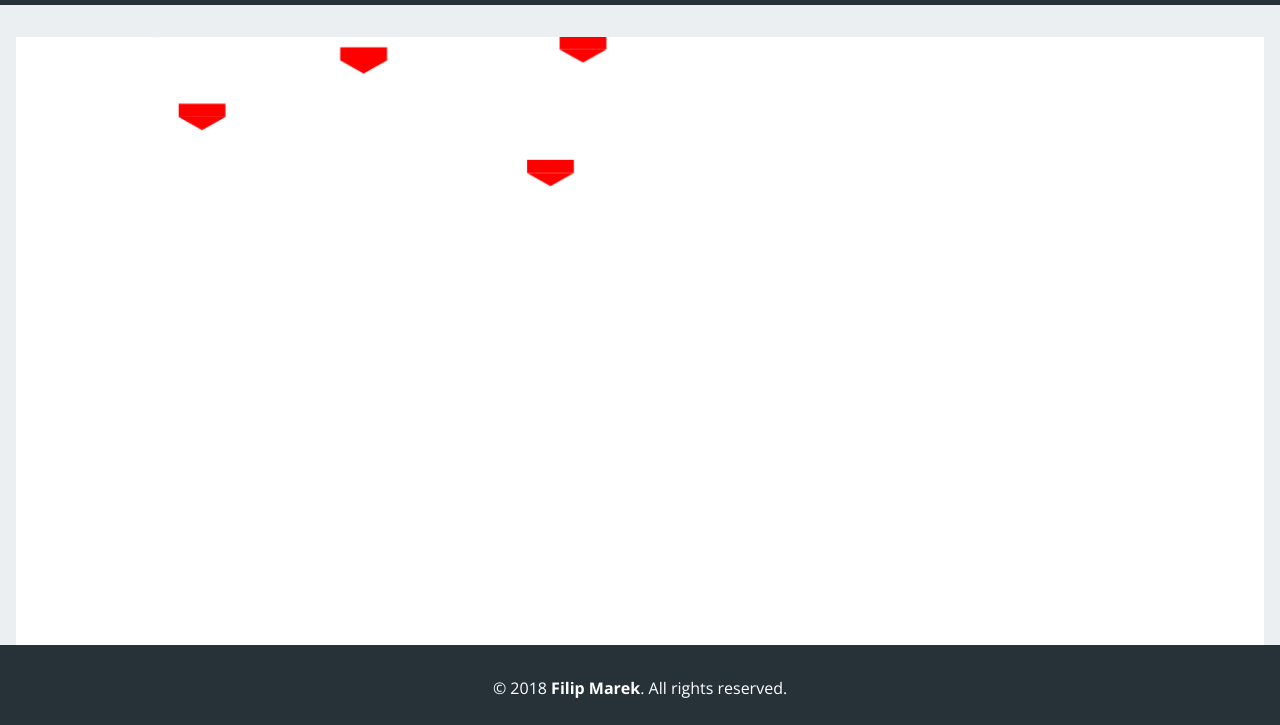
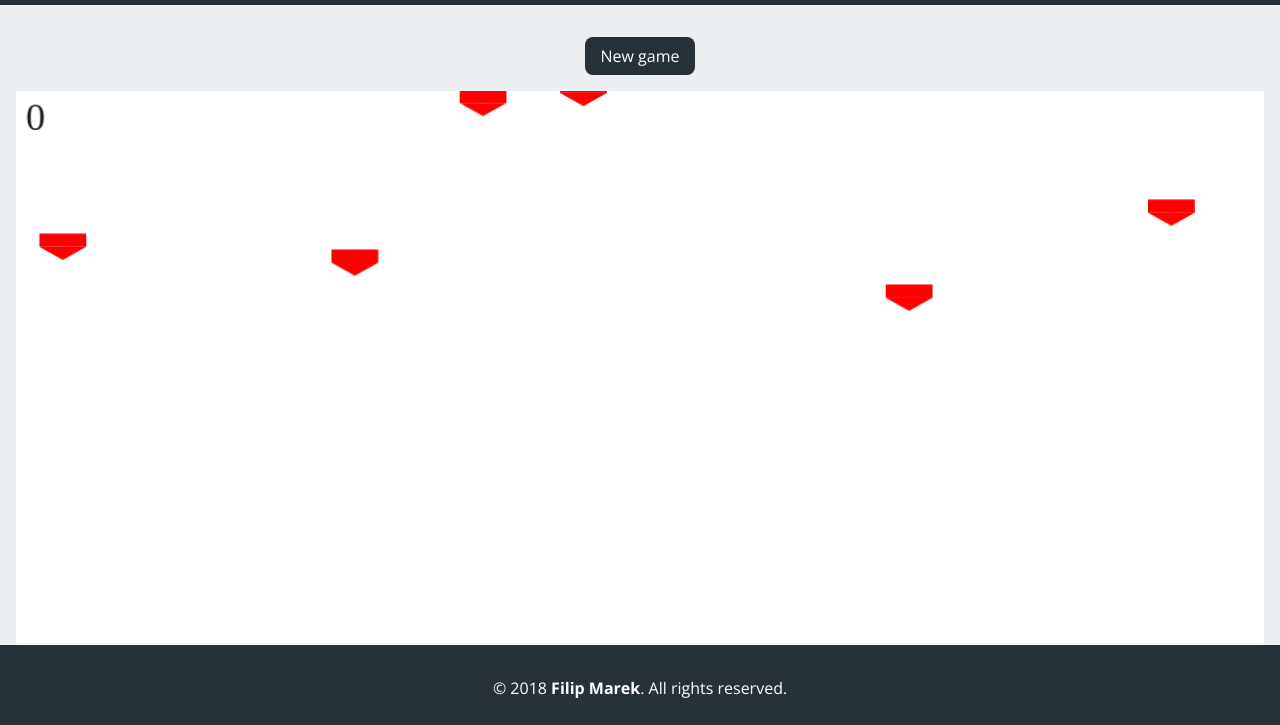
Before and after one commit to filip-ksu/cis580-space-invaders, a plain HTML site: page index.html in a window 1280 px wide. Shown: the part 75-800 px from the top of the page. Drawn offline with nearby package versions, Linux system fonts and the light colour scheme.

Commit message:
Working game

```diff
--- a/Enemy.js
+++ b/Enemy.js
@@ -5,6 +5,10 @@ class Enemy {
         this.width = width;
         this.height = height;
         this.colour = colour;
+        this.dx = Math.round(Math.random() * 6 - 3);
+        this.dy = 1;
+        this.tick = 0;
+        this.maxTick = Math.round(Math.random() * 2 + 1);
     }
 
     drawSelf(ctx) {
@@ -18,16 +22,27 @@ class Enemy {
         ctx.fill();
     }
 
-    updatePosition(CANVAS_WIDTH) {
-        let dx = Math.round(Math.random() * 2 - 1);
-        let dy = Math.round(Math.random());
-        this.x += dx;
-        this.y += dy;
+    updatePosition(CANVAS_WIDTH, CANVAS_HEIGHT, endGameCallback) {
+        this.tick++
+        this.x += this.dx;
+        if (this.tick === this.maxTick) {
+            this.y += this.dy;
+            this.tick = 0;
+        }
         if (this.x + this.width >= CANVAS_WIDTH) {
             this.x = CANVAS_WIDTH - this.width;
+            this.dx *= -1;
         }
         if (this.x < 0) {
             this.x = 0;
+            this.dx *= -1;
+        }
+        if (this.y > CANVAS_HEIGHT - this.height) {
+            endGameCallback();
         }
     }
+
+    isHitBy(object) {
+        return (this.y + this.height >= 0 && object.y <= this.y + this.height && object.x <= this.x + this.width && object.x + object.width >= this.x);
+    }
 }
--- a/Player.js
+++ b/Player.js
@@ -32,4 +32,8 @@ class Player {
             this.x = 0;
         }
     }
+
+    isHitBy(object) {
+        return (object.y + object.height >= this.y && object.x <= this.x + this.width && object.x + object.width >= this.x);
+    }
 }
--- /dev/null
+++ b/Projectile.js
@@ -0,0 +1,34 @@
+class Projectile {
+    constructor(x, y, width, height, dy, colour, CANVAS_WIDTH, CANVAS_HEIGHT) {
+        this.x = x;
+        this.y = y;
+        this.width = width;
+        this.height = height;
+        this.colour = colour;
+        this.dy = dy * 3;
+    }
+
+    drawSelf(ctx) {
+        ctx.fillStyle = this.colour;
+        if (this.dy > 0) {
+            ctx.fillRect(this.x, this.y, this.width, this.height / 2);
+            ctx.beginPath();
+            ctx.moveTo(this.x, this.y + this.height / 2);
+            ctx.lineTo(this.x + this.width / 2, this.y + this.height);
+            ctx.lineTo(this.x + this.width, this.y + this.height / 2);
+            ctx.closePath();
+        } else {
+            ctx.beginPath();
+            ctx.moveTo(this.x, this.y + this.height / 2);
+            ctx.lineTo(this.x + this.width / 2, this.y);
+            ctx.lineTo(this.x + this.width, this.y + this.height / 2);
+            ctx.closePath();
+            ctx.fillRect(this.x, this.y + this.height / 2, this.width, this.height / 2);
+        }
+        ctx.fill();
+    }
+
+    updatePosition() {
+        this.y += this.dy;
+    }
+}
--- a/index.html
+++ b/index.html
@@ -21,6 +21,9 @@
 
 <div id="content">
   <div class="content-container">
+    <div id="menu">
+      <button id="btn-new-game">New game</button>
+    </div>
   </div>
 </div>
 
@@ -32,6 +35,7 @@
 
 <script type="application/javascript" src="Player.js" defer="defer"></script>
 <script type="application/javascript" src="Enemy.js" defer="defer"></script>
+<script type="application/javascript" src="Projectile.js" defer="defer"></script>
 <script type="application/javascript" src="space-invaders.js" defer="defer"></script>
 
 </body>
--- a/main.css
+++ b/main.css
@@ -1,8 +1,6 @@
 :root {
     --bg-dark: #263238;
     --bg-light: #eceff1;
-    --bg-board: #bcaaa4;
-    --bg-hole: #795548;
     --text-light: #ffffff;
     --text-dark: rgba(0, 0, 0, 0.87);
 
@@ -64,6 +62,18 @@ header p {
     text-align: center;
 }
 
+#btn-new-game {
+    font: inherit;
+    box-sizing: content-box;
+    cursor: pointer;
+    background-color: var(--bg-dark);
+    color: var(--text-light);
+    font-size: 1em;
+    padding: 0.5em 1em;
+    border: none;
+    border-radius: 0.5em;
+}
+
 #game-info {
     display: none;
     text-align: center;
--- a/space-invaders.js
+++ b/space-invaders.js
@@ -5,7 +5,9 @@ const PLAYER_COLOUR = '#00ff00';
 const PLAYER_WIDTH = 48;
 const PLAYER_HEIGHT = 27;
 const ENEMY_COLOUR = '#ff0000';
-const BULLET_COLOUR = '#000000';
+const PROJECTILE_WIDTH = 4;
+const PROJECTILE_HEIGHT = 12;
+const PROJECTILE_COLOUR = '#000000';
 
 const canvas = document.createElement('canvas');
 const canvasCtx = canvas.getContext('2d');
@@ -19,8 +21,10 @@ const bufferCtx = buffer.getContext('2d');
 buffer.width = CANVAS_WIDTH;
 buffer.height = CANVAS_HEIGHT;
 
-console.log(CANVAS_WIDTH);
-console.log(CANVAS_HEIGHT);
+let playerAlive = true;
+let lastUpdate = null;
+let kills = 0;
+let tick = 0;
 
 let currentInput = {
     space: false,
@@ -33,36 +37,98 @@ let previousInput = {
 }
 
 let player = new Player((CANVAS_WIDTH - PLAYER_WIDTH) / 2, CANVAS_HEIGHT - PLAYER_HEIGHT, PLAYER_WIDTH, PLAYER_HEIGHT, PLAYER_COLOUR);
-let enemies = generateEnemies();
+let enemies = []
+let playerProjectiles = [];
+let enemiesProjectiles = [];
 
-function generateEnemies() {
-    let enemies = [];
+function generateEnemies(array) {
     for (let i = 0; i < 20; i++) {
-        enemies.push(new Enemy(PLAYER_WIDTH, PLAYER_HEIGHT, ENEMY_COLOUR, CANVAS_WIDTH, CANVAS_HEIGHT));
+        array.push(new Enemy(PLAYER_WIDTH, PLAYER_HEIGHT, ENEMY_COLOUR, CANVAS_WIDTH, CANVAS_HEIGHT));
     }
-    return enemies;
 }
 
-function gameLoop() {
-    updateWorld();
-    render(bufferCtx);
-    canvasCtx.clearRect(0, 0, CANVAS_WIDTH, CANVAS_HEIGHT);
-    canvasCtx.drawImage(buffer, 0, 0);
-    window.requestAnimationFrame(gameLoop);
+function gameLoop(timestamp) {
+    if (playerAlive) {
+        tick++;
+        if (tick > 600) {
+            tick = 0;
+            generateEnemies(enemies);
+        }
+        updateWorld(timestamp);
+        checkColisions();
+        renderGame(bufferCtx);
+        canvasCtx.clearRect(0, 0, CANVAS_WIDTH, CANVAS_HEIGHT);
+        canvasCtx.drawImage(buffer, 0, 0);
+        window.requestAnimationFrame(gameLoop);
+    } else {
+        renderGameOver(bufferCtx);
+        canvasCtx.drawImage(buffer, 0, 0);
+    }
 }
 
-function render(ctx) {
+function renderGame(ctx) {
     ctx.clearRect(0, 0, CANVAS_WIDTH, CANVAS_HEIGHT);
-    player.drawSelf(ctx);
     for (let i = 0; i < enemies.length; i++) {
         enemies[i].drawSelf(ctx);
     }
+    for (let i = 0; i < playerProjectiles.length; i++) {
+        playerProjectiles[i].drawSelf(ctx);
+    }
+    player.drawSelf(ctx);
+
+    ctx.font = '40px Open-Sans';
+    ctx.fillStyle = 'rgba(0, 0, 0, 0.87)';
+    ctx.fillText(kills, 10, 40);
 }
 
-function updateWorld() {
+function renderGameOver(ctx) {
+    ctx.font = '64px Open-Sans';
+    ctx.textAlign = 'center';
+    ctx.fillStyle = 'rgba(0, 0, 0, 0.87)';
+    ctx.fillText('Game over', CANVAS_WIDTH / 2, CANVAS_HEIGHT / 2);
+}
+
+function endGameCallback() {
+    playerAlive = false;
+}
+
+function updateWorld(timestamp) {
+    if (!lastUpdate) {
+        lastUpdate = timestamp;
+    }
+    let elapsedTime = timestamp - lastUpdate;
     player.updatePosition(currentInput, CANVAS_WIDTH);
+    for (let i = playerProjectiles.length - 1; i >= 0; i--) {
+        playerProjectiles[i].updatePosition();
+        if (playerProjectiles[i].y < -PROJECTILE_HEIGHT) {
+            playerProjectiles.splice(i, 1);
+        }
+    }
+    if (currentInput.space && !previousInput.space) {
+        previousInput.space = true;
+        playerProjectiles.push(new Projectile(player.x + (player.width - PROJECTILE_WIDTH) / 2, player.y, PROJECTILE_WIDTH, PROJECTILE_HEIGHT, -1, PROJECTILE_COLOUR, CANVAS_WIDTH, CANVAS_HEIGHT));
+    }
     for (let i = 0; i < enemies.length; i++) {
-        enemies[i].updatePosition();
+        enemies[i].updatePosition(CANVAS_WIDTH, CANVAS_HEIGHT, endGameCallback);
+    }
+}
+
+function checkColisions() {
+    for (let i = enemies.length - 1; i >= 0; i--) {
+        playerAlive &= !player.isHitBy(enemies[i]);
+        for (let j = playerProjectiles.length - 1; j >= 0; j--) {
+            if (enemies[i] === undefined) {
+                console.log(enemies.length);
+                console.log(i);
+                return;
+            }
+            if (enemies[i].isHitBy(playerProjectiles[j])) {
+                enemies.splice(i, 1);
+                playerProjectiles.splice(j, 1);
+                kills++;
+                break;
+            }
+        }
     }
 }
 
@@ -83,6 +149,7 @@ function handleKeydown(event) {
 function handleKeyup(event) {
     switch(event.key) {
         case ' ':
+            previousInput.space = false;
             currentInput.space = false;
             break;
         case 'ArrowLeft':
@@ -94,6 +161,15 @@ function handleKeyup(event) {
     }
 }
 
+function newGame(event) {
+    event.preventDefault();
+    if (confirm('Do you really want to start a new game?')) {
+        window.location.reload();
+    }
+}
+
+document.getElementById('btn-new-game').addEventListener('click', newGame);
 window.addEventListener('keydown', handleKeydown);
 window.addEventListener('keyup', handleKeyup);
+generateEnemies(enemies);
 window.requestAnimationFrame(gameLoop);
```
